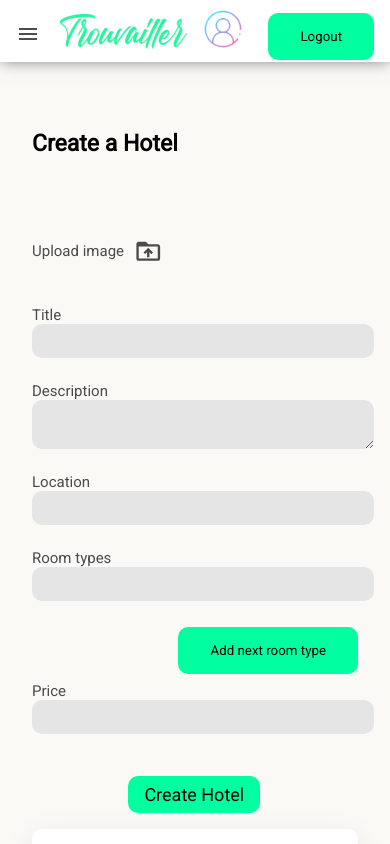
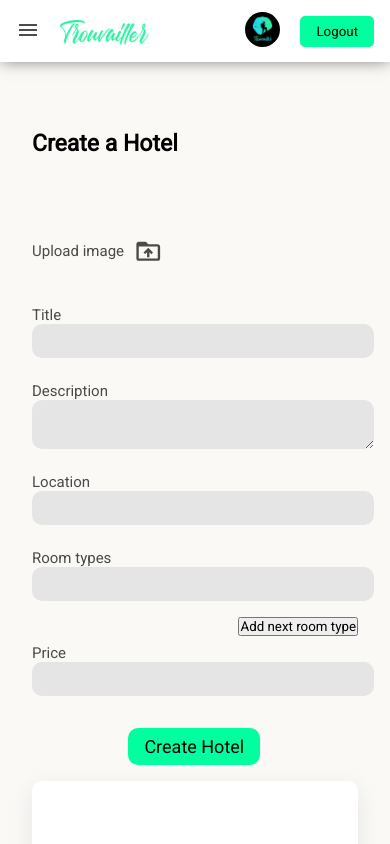
Before and after one commit to jaisonjoshi/trouvaillerdeployed, a React (Create React App) app in the folder admin/: page /hotels/newHotel in a window 390 px wide. Shown: the top 844 px of the page. Built offline with nearby package versions, Linux system fonts and the light colour scheme.

Commit message:
okke set i think

```diff
--- a/admin/src/components/navbar/Navbar.js
+++ b/admin/src/components/navbar/Navbar.js
@@ -1,6 +1,6 @@
 import './navbar.scss';
 import Logo from '../assets/Green.png'
-import profile from '../assets/i.png'
+import profile from '../assets/prof.jpg'
 import { Link } from 'react-router-dom';
 import axios from "axios";
 import { useContext,useState } from 'react';
--- a/admin/src/components/navbar/navbar.scss
+++ b/admin/src/components/navbar/navbar.scss
@@ -42,6 +42,21 @@ margin-bottom: 3px;   display: none;     }
     justify-content: space-between;
     align-items: center;
     gap: 20px;
+    .nav-profile{
+        .nav-profile-icon{
+            border-radius: 50%;
+            height: 35px;
+            width: 35px;
+        }
+
+    }
+    button{
+        padding: .5rem 1rem !important;
+        border: none;
+        border-radius: 5px;
+        background-color: #00ff9f;
+
+    }
 }
 
 @media screen and (max-width:1024px) {
@@ -52,6 +67,9 @@ margin-bottom: 3px;   display: none;     }
         h3{
             display: none;
         }
+        .nav-logo{
+            width: 70%;
+        }
 
     }
 }
--- a/admin/src/pages/new/newReview/NewReview.js
+++ b/admin/src/pages/new/newReview/NewReview.js
@@ -26,17 +26,21 @@ const NewReview =() => {
     }
     const handleReviewClick = async e => {
         e.preventDefault();
-        const data = new FormData();
-            data.append("file", file);
-            data.append("upload_preset", "upload");
+
         try{
-
-            const uploadRes = await axiosInstance.post(
+            let url = "https://icon-library.com/images/no-image-icon/no-image-icon-0.jpg"
+            if(file != ""){
+                const data = new FormData();
+                data.append("file", file);
+                data.append("upload_preset", "upload");
+                const uploadRes = await axiosInstance.post(
                 "https://api.cloudinary.com/v1_1/dihrq9pgs/image/upload",
                 data
               );
 
-              const  url  = uploadRes.data.url;
+              url  = uploadRes.data.url;
+            }
+
 
             const newReview = {
                 ...info,image:url,
--- a/admin/src/pages/new/newReview/newReview.scss
+++ b/admin/src/pages/new/newReview/newReview.scss
@@ -45,9 +45,9 @@
                         color: rgb(61, 61, 61);            }
                 }
 
-                .hotel-form-submit{
+                .review-form-submit{
                     display: flex;
-                    justify-content: flex-end;
+                    justify-content: flex-start;
                     padding: 1rem 0;
 
                     button{
@@ -58,7 +58,6 @@
                         border-radius: 10px;
                         background-color: #00ff9f;
                         color: black;
-                        margin-right: 30%;
                         &:hover{
                             background-color: black;
                             color: white;
--- a/admin/src/pages/single/singleBid/singleBid.scss
+++ b/admin/src/pages/single/singleBid/singleBid.scss
@@ -41,13 +41,7 @@
         }
     }
 }
-button{
-    padding: 1rem 2rem;
-    border-radius: 10px;
-    border: none;
-    background-color: #00ff9f;
 
-}
 .bid-header{
     display: flex;
     justify-content: space-between;
--- a/admin/src/pages/vendors/vendorlist.scss
+++ b/admin/src/pages/vendors/vendorlist.scss
@@ -6,11 +6,12 @@
     h1{
         margin-bottom: 3rem;
     }
+    button{
+        margin-top: 10px;
+    }
 
 }
-button{
-    margin-top: 10px;
-}
+
 
 @media screen and (max-width:1024px) {
     .vendorlist-body{
```
Also changed, not shown: admin/src/components/assets/prof.jpg (added), 13 other files (tests, documents, lock files or other folders).
